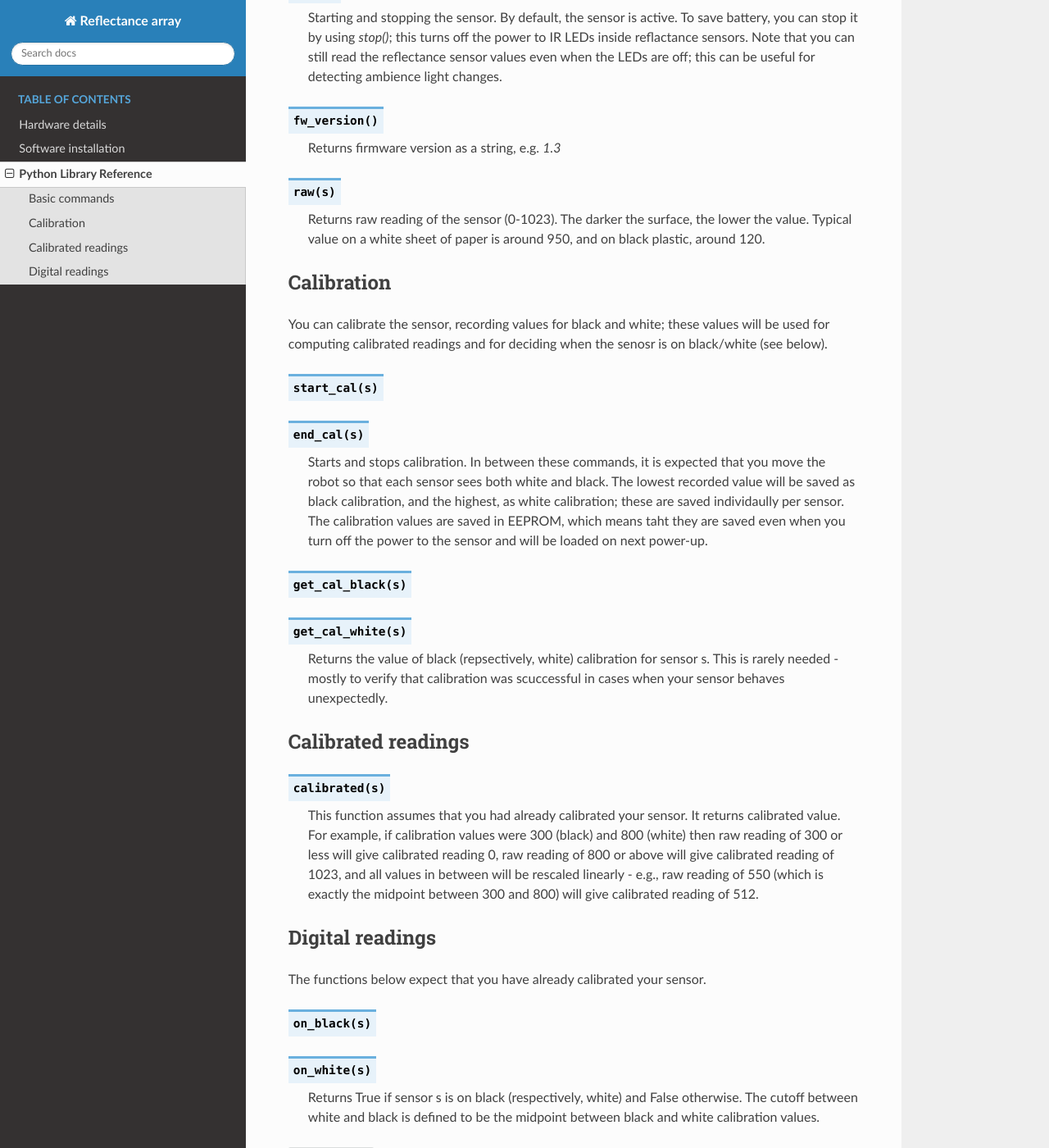
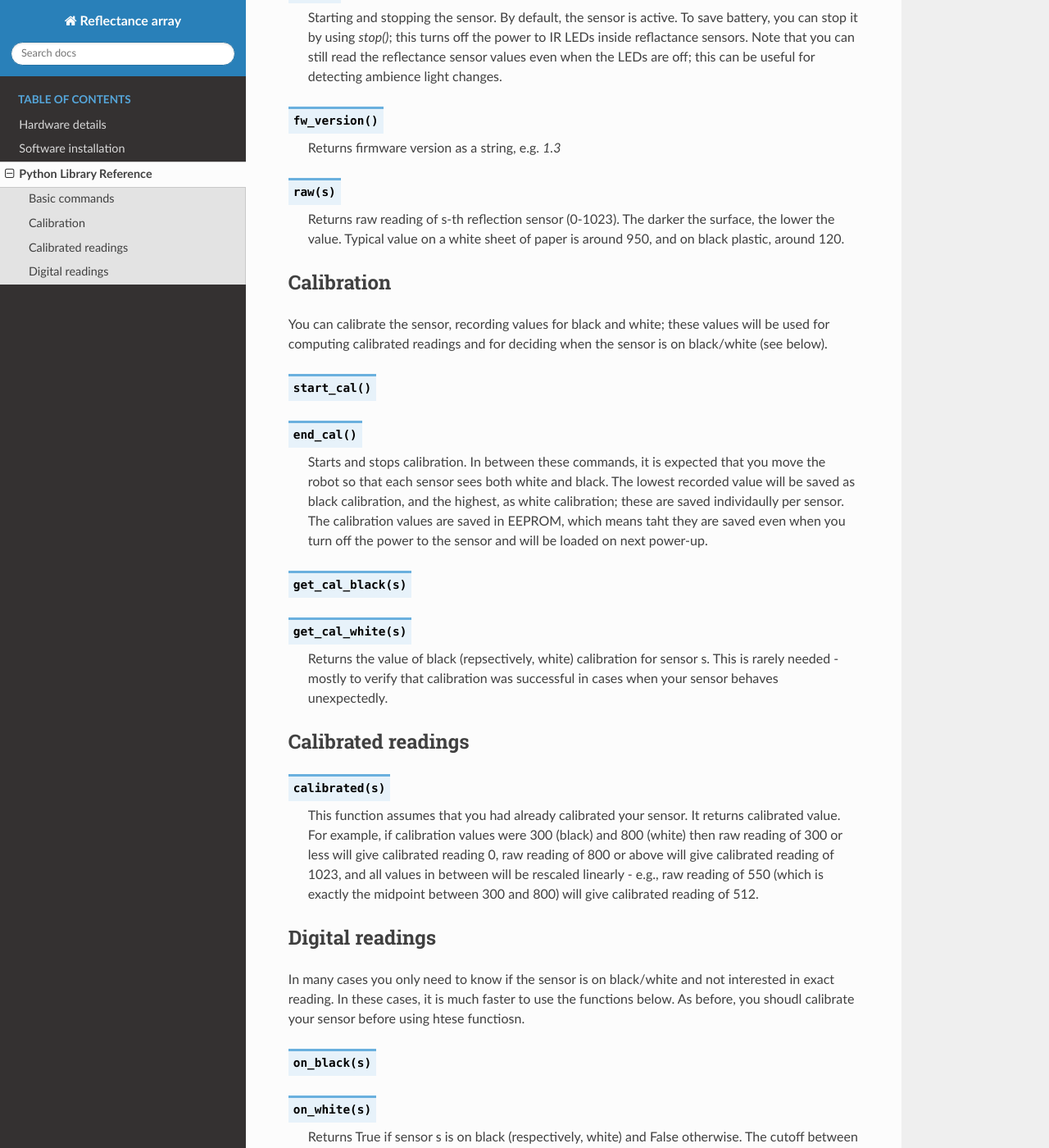
Before and after one commit to shurik179/reflectance_array, a Sphinx documentation site: the page built from docs/library.rst, in a window 1280 px wide and 1400 px high, scrolled down 470 px. Shown: the whole window at 82% size. Built offline with Sphinx 7.4.7 and the Read the Docs theme 3.1.0, drawn with Linux system fonts in a browser that asks for light colours; formulas are drawn with MathJax 3; some of the changed text lies outside the part shown.

Commit message:
Update library.rst

```diff
--- a/docs/library.rst
+++ b/docs/library.rst
@@ -28,7 +28,7 @@ Basic commands
 
 .. function:: raw(s)
 
-   Returns raw reading of the sensor (0-1023). The darker the surface,
+   Returns raw reading of  s-th reflection sensor (0-1023). The darker the surface,
    the lower the value. Typical value on a white sheet of paper is around 950,
    and on black plastic, around 120.
 
@@ -36,11 +36,11 @@ Basic commands
 Calibration
 ===========
 You can calibrate the sensor, recording  values for black and white; these values
-will be used for computing calibrated readings and for deciding when the senosr
+will be used for computing calibrated readings and for deciding when the sensor
 is on black/white (see below).
 
-.. function:: start_cal(s)
-.. function:: end_cal(s)
+.. function:: start_cal()
+.. function:: end_cal()
 
    Starts and stops calibration. In between these commands, it is expected that
    you move the robot so that each sensor sees both white and black. The lowest
@@ -53,7 +53,7 @@ is on black/white (see below).
 .. function:: get_cal_white(s)
 
    Returns the value of black (repsectively, white) calibration for sensor s.
-   This is rarely needed - mostly to verify that calibration was scuccessful
+   This is rarely needed - mostly to verify that calibration was successful
    in cases when your sensor behaves unexpectedly.
 
 
@@ -61,7 +61,8 @@ Calibrated readings
 ===================
 .. function:: calibrated(s)
 
-   This function assumes that you had already calibrated your sensor. It returns calibrated value. For example, if calibration values were 300 (black) and 800 (white)
+   This function assumes that you had already calibrated your sensor. It returns
+   calibrated value. For example, if calibration values were 300 (black) and 800 (white)
    then raw reading of 300 or less  will give calibrated reading 0, raw reading of 800
    or above will give calibrated reading of 1023, and all values in between will be
    rescaled linearly - e.g., raw reading of 550 (which is exactly the midpoint between 300 and 800)
@@ -69,7 +70,8 @@ Calibrated readings
 
 Digital readings
 ================
-The functions below expect that you have already calibrated your sensor.
+In many cases you only need to know if the sensor is on black/white and not interested in exact reading.
+In these cases, it is much faster to use the functions below. As before, you shoudl calibrate your sensor before using htese functiosn.
 
 .. function:: on_black(s)
 .. function:: on_white(s)
@@ -77,3 +79,8 @@ The functions below expect that you have already calibrated your sensor.
    Returns True if sensor s is on black (respectively, white) and False otherwise.
    The cutoff between white and black is defined to be the  midpoint between black
    and white calibration values.
+
+.. function:: all_black()
+.. function:: all_white()
+
+   Returns True if all sensors are on black (respectively, white) and False otherwise.
```
